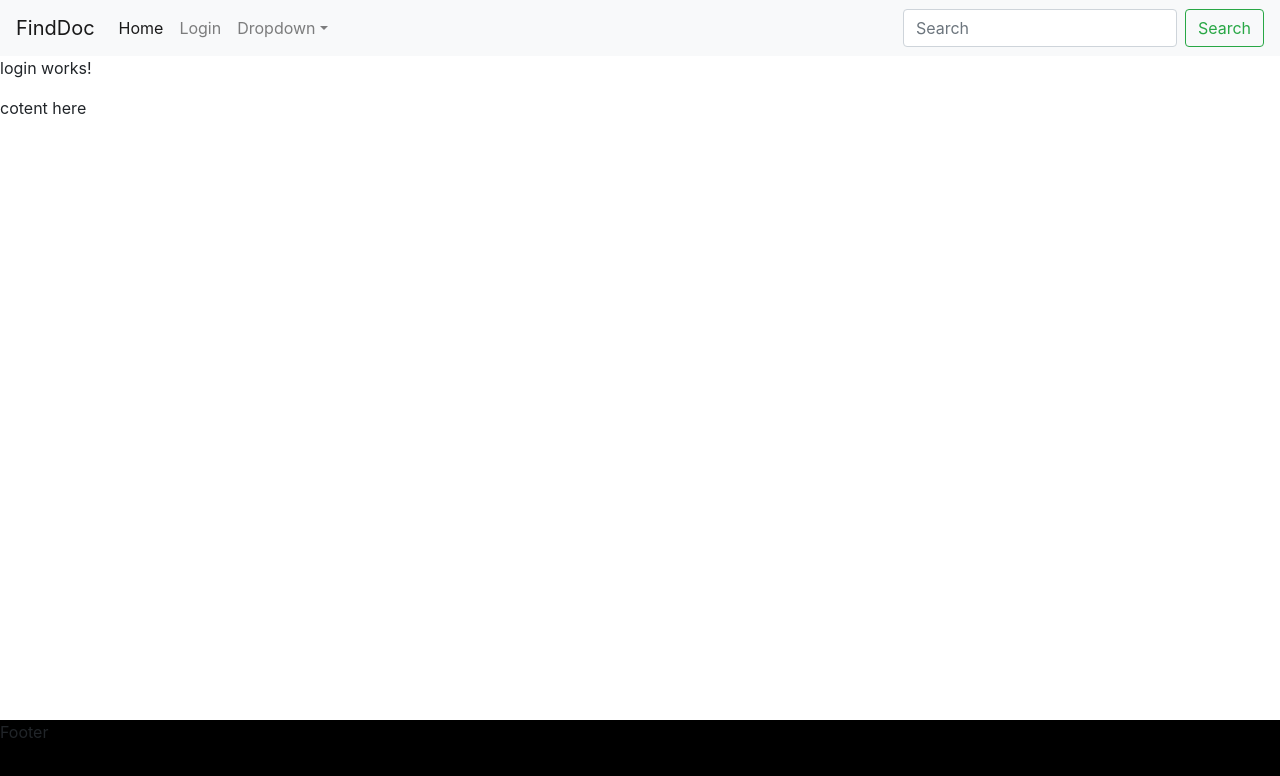
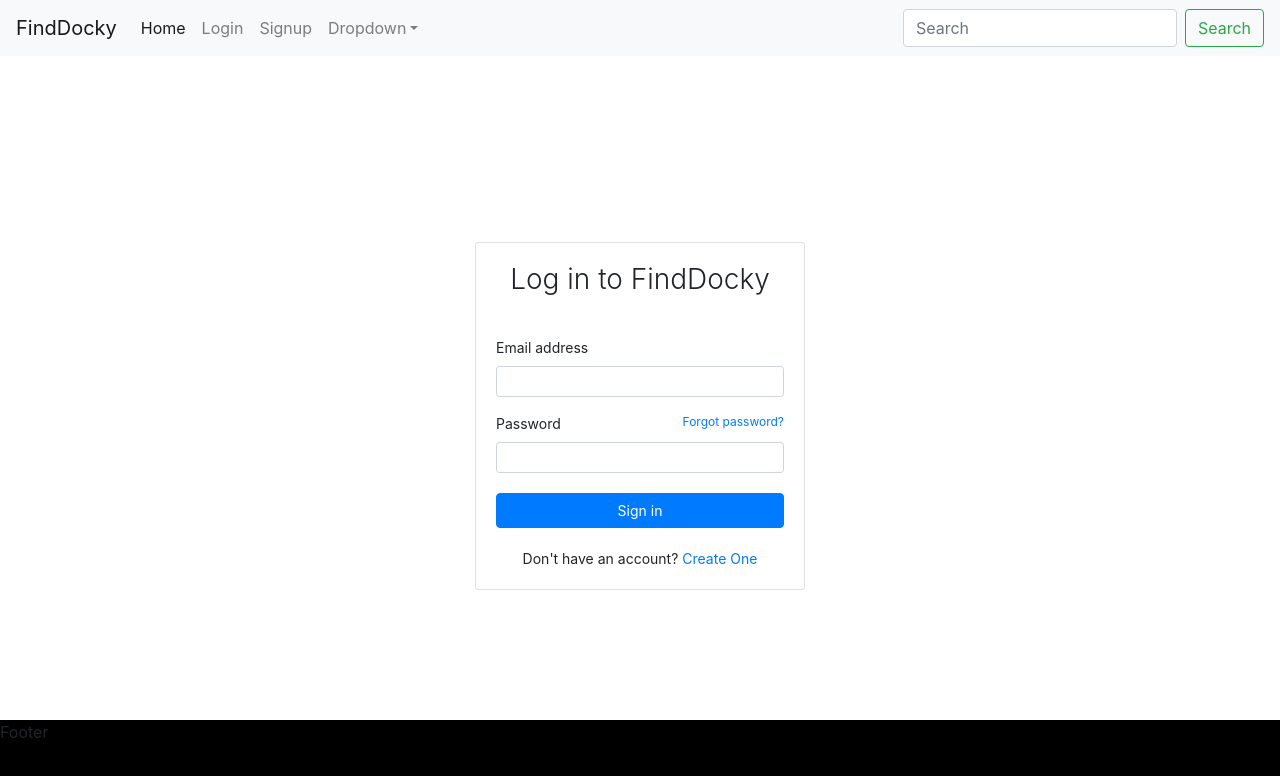
Before and after one commit to yunweneric/FindDocky, an Angular app: page /login in a window 1280 px wide. Before the commit this address led to /. Shown: the top 776 px of the page. Built offline with nearby package versions, Linux system fonts and the light colour scheme.

Commit message:
added login and sign up pages

```diff
--- a/src/app/app-routing.module.ts
+++ b/src/app/app-routing.module.ts
@@ -1,7 +1,18 @@
 import { NgModule } from '@angular/core';
 import { Routes, RouterModule } from '@angular/router';
+import { pathToFileURL } from 'url';
+import { HomeComponent } from './home/home.component';
+import { PagenotfoundComponent } from './pagenotfound/pagenotfound.component';
+import { LoginComponent } from './users/login/login.component';
+import { SignupComponent } from './users/signup/signup.component';
 
-const routes: Routes = [];
+const routes: Routes = [
+  // {path:'', redirectTo: 'home'},
+  {path: 'home', component: HomeComponent},
+  {path: 'login', component: LoginComponent},
+  {path: 'signup', component: SignupComponent},
+  {path: '**', component: PagenotfoundComponent},
+];
 
 @NgModule({
   imports: [RouterModule.forRoot(routes)],
--- a/src/app/app.component.html
+++ b/src/app/app.component.html
@@ -1,11 +1,3 @@
 <app-header></app-header>
-<app-login></app-login>
-
-
-
-
-
-<p>cotent here</p>
-
 <router-outlet></router-outlet>
 <app-footer></app-footer>
--- a/src/app/app.module.ts
+++ b/src/app/app.module.ts
@@ -10,6 +10,7 @@ import { HeaderComponent } from './header/header.component';
 import { FooterComponent } from './footer/footer.component';
 import { SignupComponent } from './users/signup/signup.component';
 import { NgbModule } from '@ng-bootstrap/ng-bootstrap';
+import { PagenotfoundComponent } from './pagenotfound/pagenotfound.component';
 
 @NgModule({
   declarations: [
@@ -19,7 +20,8 @@ import { NgbModule } from '@ng-bootstrap/ng-bootstrap';
     SignupComponent,
     HomeComponent,
     HeaderComponent,
-    FooterComponent
+    FooterComponent,
+    PagenotfoundComponent
   ],
   imports: [
     BrowserModule,
--- a/src/app/header/header.component.html
+++ b/src/app/header/header.component.html
@@ -1,6 +1,6 @@
 <header>
     <nav class="navbar navbar-expand-sm navbar-light bg-light">
-        <a class="navbar-brand" href="#">FindDoc</a>
+        <a class="navbar-brand" href="#">FindDocky</a>
         <button class="navbar-toggler d-lg-none" type="button" data-toggle="collapse" data-target="#collapsibleNavId" aria-controls="collapsibleNavId"
             aria-expanded="false" aria-label="Toggle navigation">
             <span class="navbar-toggler-icon"></span>
@@ -8,10 +8,12 @@
         <div class="collapse navbar-collapse" id="collapsibleNavId">
             <ul class="navbar-nav mr-auto mt-2 mt-lg-0">
                 <li class="nav-item active">
-                    <a class="nav-link" href="#">Home <span class="sr-only">(current)</span></a>
+                    <a class="nav-link" routerLink = 'home'>Home <span class="sr-only">(current)</span></a>
                 </li>
                 <li class="nav-item">
-                    <a class="nav-link" href="#">Login</a>
+                    <a class="nav-link" routerLink = 'login'>Login</a>
+                </li><li class="nav-item">
+                    <a class="nav-link" routerLink = 'signup'>Signup</a>
                 </li>
                 <li class="nav-item dropdown">
                     <a class="nav-link dropdown-toggle" href="#" id="dropdownId" data-toggle="dropdown" aria-haspopup="true" aria-expanded="false">Dropdown</a>
--- /dev/null
+++ b/src/app/pagenotfound/pagenotfound.component.html
@@ -0,0 +1 @@
+<p>pagenotfound works!</p>
--- /dev/null
+++ b/src/app/pagenotfound/pagenotfound.component.ts
@@ -0,0 +1,15 @@
+import { Component, OnInit } from '@angular/core';
+
+@Component({
+  selector: 'app-pagenotfound',
+  templateUrl: './pagenotfound.component.html',
+  styleUrls: ['./pagenotfound.component.css']
+})
+export class PagenotfoundComponent implements OnInit {
+
+  constructor() { }
+
+  ngOnInit(): void {
+  }
+
+}
--- a/src/app/users/login/login.component.css
+++ b/src/app/users/login/login.component.css
@@ -0,0 +1,43 @@
+html,
+body {
+  height: 100%;
+}
+
+.global-container {
+  height: 90vh;
+  display: flex;
+  align-items: center;
+  justify-content: center;
+  background-color: #fff;
+}
+
+form {
+  padding-top: 10px;
+  font-size: 14px;
+  margin-top: 30px;
+}
+
+.card-title {
+  font-weight: 300;
+}
+
+.btn {
+  font-size: 14px;
+  margin-top: 20px;
+}
+
+.login-form {
+  width: 330px;
+  margin: 20px;
+}
+
+.sign-up {
+  text-align: center;
+  padding: 20px 0 0;
+}
+
+.alert {
+  margin-bottom: -30px;
+  font-size: 13px;
+  margin-top: 20px;
+}
--- a/src/app/users/login/login.component.html
+++ b/src/app/users/login/login.component.html
@@ -1 +1,28 @@
-<p>login works!</p>
+<div class="global-container">
+	<div class="card login-form">
+	<div class="card-body">
+		<h3 class="card-title text-center">Log in to FindDocky</h3>
+		<div class="card-text">
+			<!--
+			<div class="alert alert-danger alert-dismissible fade show" role="alert">Incorrect username or password.</div> -->
+			<form>
+				<!-- to error: add class "has-danger" -->
+				<div class="form-group">
+					<label for="exampleInputEmail1">Email address</label>
+					<input type="email" class="form-control form-control-sm" id="exampleInputEmail1" aria-describedby="emailHelp">
+				</div>
+				<div class="form-group">
+					<label for="exampleInputPassword1">Password</label>
+					<a routerLink = 'forgotpassword' style="float:right;font-size:12px;">Forgot password?</a>
+					<input type="password" class="form-control form-control-sm" id="exampleInputPassword1">
+				</div>
+				<button type="submit" class="btn btn-primary btn-block">Sign in</button>
+
+				<div class="sign-up">
+					Don't have an account? <a routerLink = 'signup'>Create One</a>
+				</div>
+			</form>
+		</div>
+	</div>
+</div>
+</div>
--- a/src/app/users/signup/signup.component.css
+++ b/src/app/users/signup/signup.component.css
@@ -0,0 +1,43 @@
+html,
+body {
+  height: 100%;
+}
+
+.global-container {
+  height: 90vh;
+  display: flex;
+  align-items: center;
+  justify-content: center;
+  background-color: #fff;
+}
+
+form {
+  padding-top: 10px;
+  font-size: 14px;
+  margin-top: 30px;
+}
+
+.card-title {
+  font-weight: 300;
+}
+
+.btn {
+  font-size: 14px;
+  margin-top: 20px;
+}
+
+.login-form {
+  width: 330px;
+  margin: 20px;
+}
+
+.sign-up {
+  text-align: center;
+  padding: 20px 0 0;
+}
+
+.alert {
+  margin-bottom: -30px;
+  font-size: 13px;
+  margin-top: 20px;
+}
--- a/src/app/users/signup/signup.component.html
+++ b/src/app/users/signup/signup.component.html
@@ -1 +1,28 @@
-<p>signup works!</p>
+<div class="global-container">
+	<div class="card login-form">
+	<div class="card-body">
+		<h3 class="card-title text-center">Signup to FindDocky</h3>
+		<div class="card-text">
+			<!--
+			<div class="alert alert-danger alert-dismissible fade show" role="alert">Incorrect username or password.</div> -->
+			<form>
+				<!-- to error: add class "has-danger" -->
+				<div class="form-group">
+					<label for="exampleInputEmail1">Email address</label>
+					<input type="email" class="form-control form-control-sm" id="exampleInputEmail1" aria-describedby="emailHelp">
+				</div>
+				<div class="form-group">
+					<label for="exampleInputPassword1">Password</label>
+					<a routerLink = 'forgotpassword' style="float:right;font-size:12px;">Forgot password?</a>
+					<input type="password" class="form-control form-control-sm" id="exampleInputPassword1">
+				</div>
+				<button type="submit" class="btn btn-primary btn-block">Sign up</button>
+
+				<div class="sign-up">
+				Already have an account? <a routerLink = 'login'>Create One</a>
+				</div>
+			</form>
+		</div>
+	</div>
+</div>
+</div>
```
Also changed, not shown: src/app/pagenotfound/pagenotfound.component.css (added), 1 other file (tests, documents, lock files or other folders).
